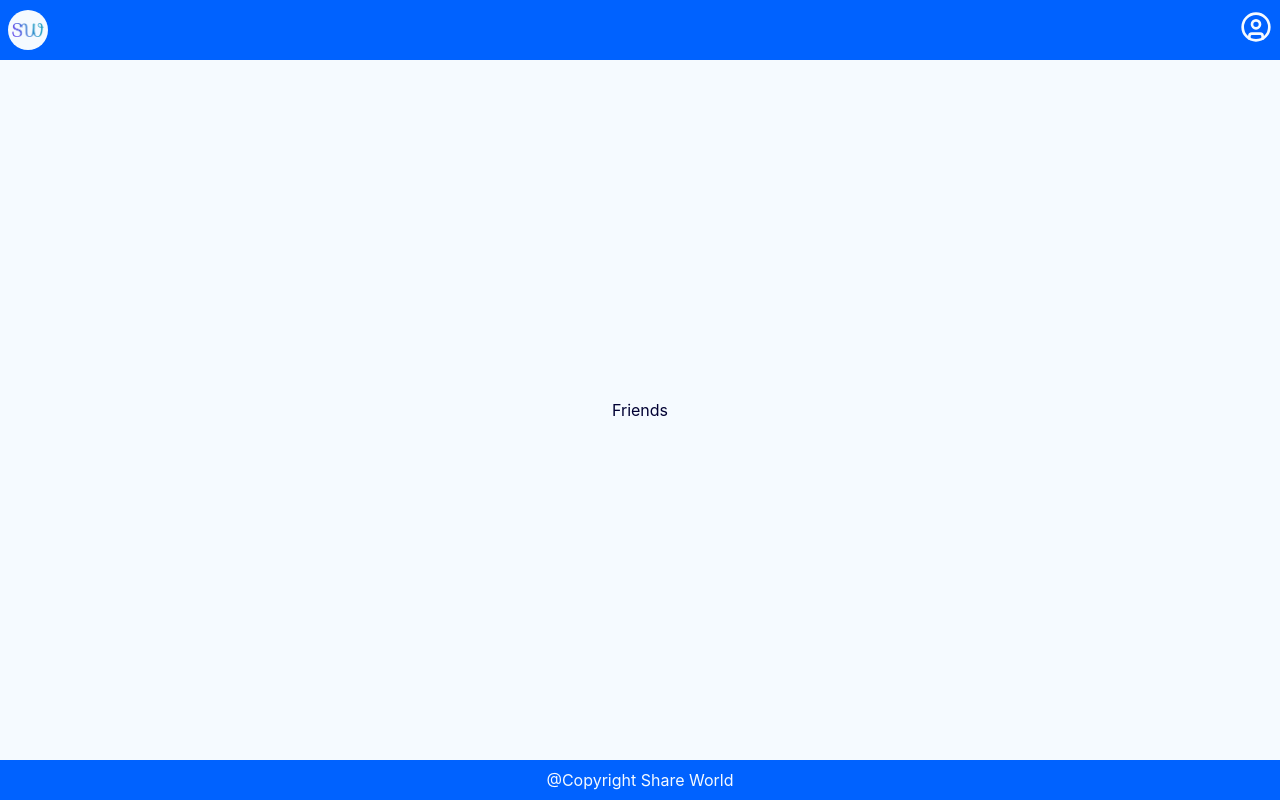
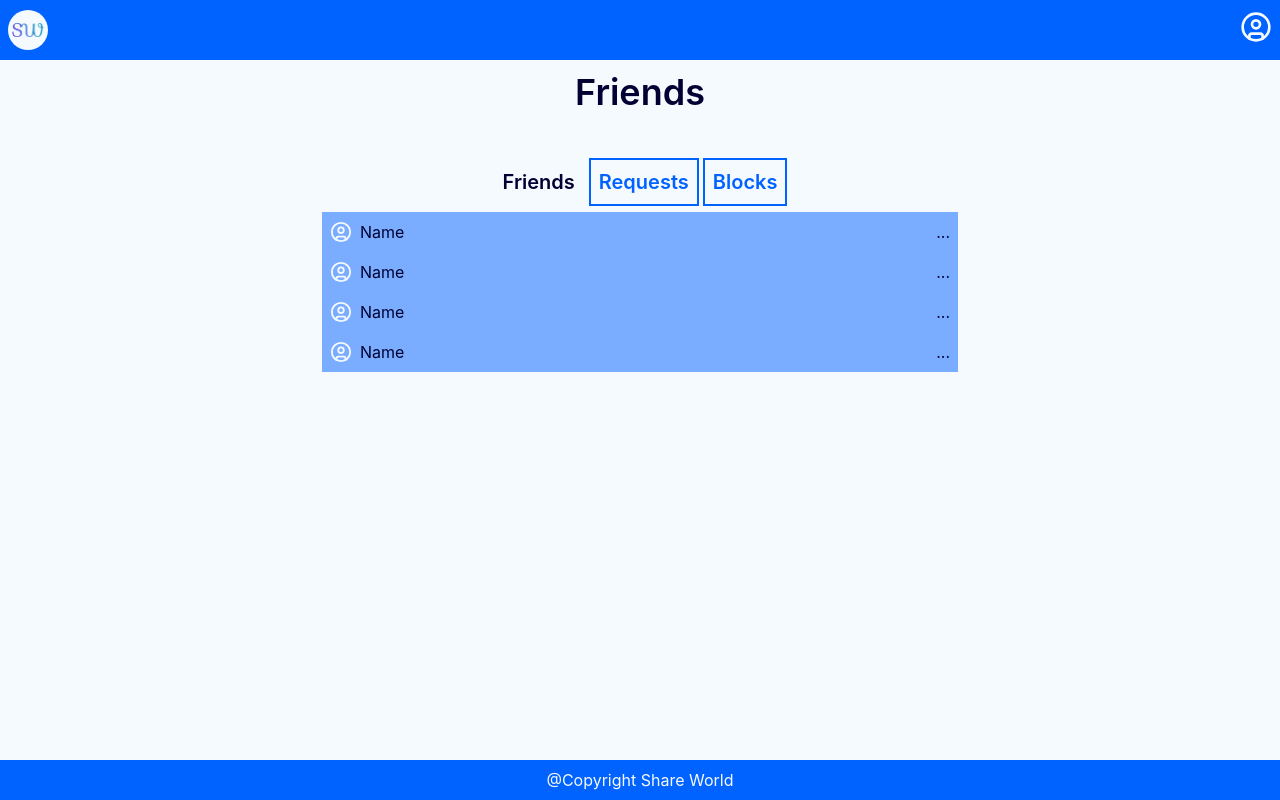
Before and after one commit to NotRohanPaul/share-world, a React (Vite) app in the folder frontend/: page /user/friends in a window 1280 px wide. Built offline with nearby package versions, Linux system fonts and the light colour scheme; no server answers.

Commit message:
frontend: fix(friends) - create a basic page component for the friends table

```diff
--- a/frontend/src/components/friends/index.tsx
+++ b/frontend/src/components/friends/index.tsx
@@ -1,5 +1,76 @@
+import { AppIcons } from "@src/assets";
+import { useState, type MouseEvent } from "react";
+
+const menuButtons = ["friends", "requests", "blocks"] as const;
+type menuButtonType = typeof menuButtons[number];
+
 export const FriendsMain = () => {
+    const [activeMenuType, setActiveMenuType] = useState<menuButtonType>("friends");
+
+    const handleMenuClick = (e: MouseEvent<HTMLDivElement>) => {
+        const target = e.target as HTMLButtonElement;
+        if (target.tagName !== "BUTTON") return;
+        const value = target.value as menuButtonType;
+        if (menuButtons.includes(value) === false) return;
+        setActiveMenuType(value);
+    };
+
+
     return (
-        <div>Friends</div>
+        <section className="w-full h-full grid grid-rows-[auto_1fr] place-items-center gap-10">
+            <header className="text-4xl font-semibold p-2">
+                Friends
+            </header>
+            <main className="w-full h-full flex flex-col items-center gap-2">
+                <header className="flex gap-2"
+                    onClick={handleMenuClick}
+                >{
+                        menuButtons.map((menuName) => {
+                            return (
+                                <button className={`${menuName === activeMenuType ? "text-black cursor-auto" : "text-primary outline-2 outline-primary"} p-2 text-xl font-semibold`}
+                                    value={menuName}
+                                >
+                                    {
+                                        menuName[0].toUpperCase()
+                                        +
+                                        menuName.slice(1)
+                                    }
+                                </button>
+                            );
+                        })
+                    }
+                </header>
+                <main className="w-[50%] bg-primary/50">
+                    <div className="flex gap-2 p-2">
+                        <AppIcons.Avatar className="text-white" />
+                        <p className="w-full">
+                            Name
+                        </p>
+                        ...
+                    </div>
+                    <div className="flex gap-2 p-2">
+                        <AppIcons.Avatar className="text-white" />
+                        <p className="w-full">
+                            Name
+                        </p>
+                        ...
+                    </div>
+                    <div className="flex gap-2 p-2">
+                        <AppIcons.Avatar className="text-white" />
+                        <p className="w-full">
+                            Name
+                        </p>
+                        ...
+                    </div>
+                    <div className="flex gap-2 p-2">
+                        <AppIcons.Avatar className="text-white" />
+                        <p className="w-full">
+                            Name
+                        </p>
+                        ...
+                    </div>
+                </main>
+            </main>
+        </section >
     );
 };
```
